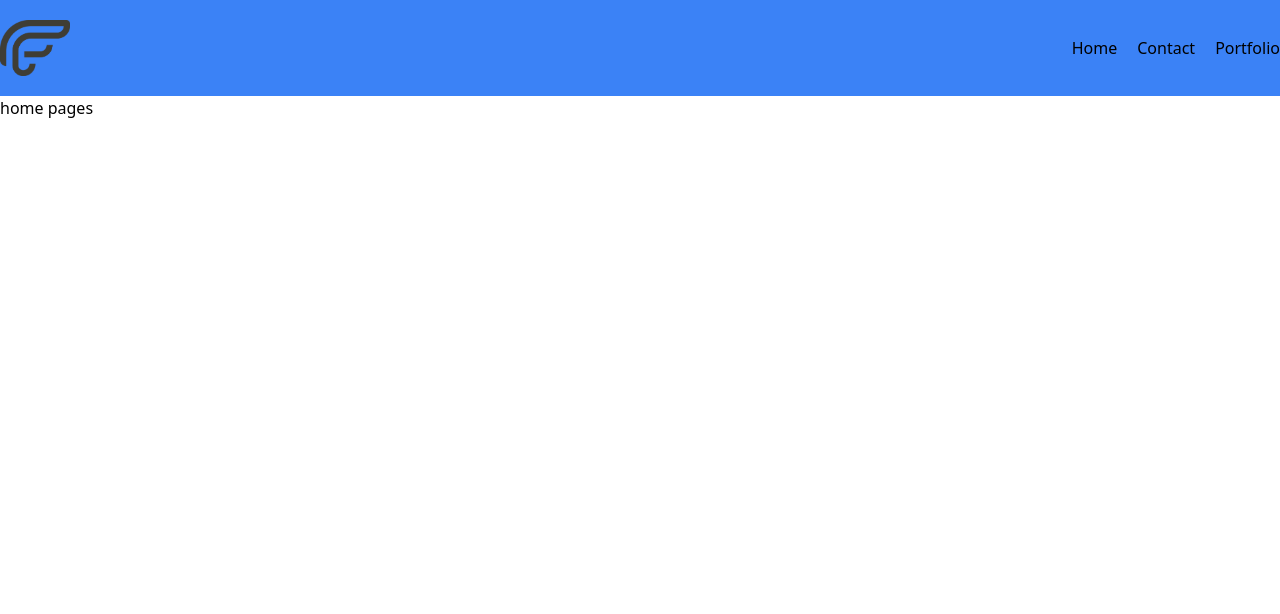
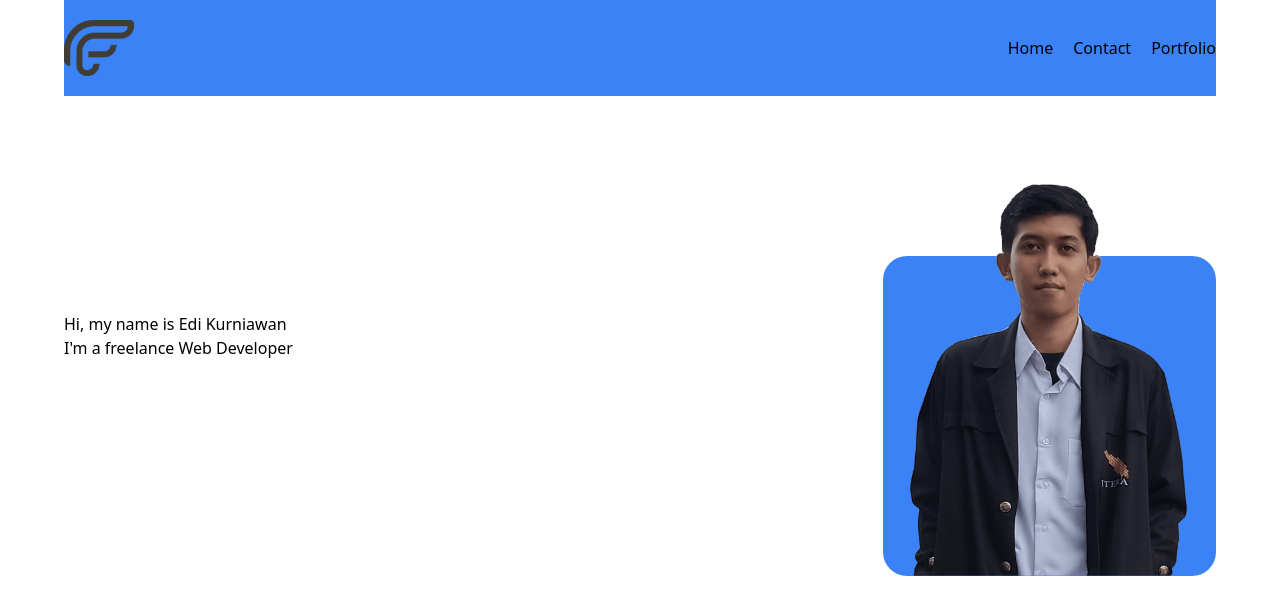
Before and after one commit to edikurniawan-dev/edikurniawan.dev, a React (Create React App) app: page / in a window 1280 px wide. Shown: the top 614 px of the page. Built offline with nearby package versions, Linux system fonts and the light colour scheme.

Commit message:
update home page

```diff
--- a/public/index.html
+++ b/public/index.html
@@ -24,7 +24,7 @@
       work correctly both with client-side routing and a non-root public URL.
       Learn how to configure a non-root public URL by running `npm run build`.
     -->
-    <title>React App</title>
+        <title>Edi Kurniawan | Web Developer</title>
     </head>
     <body>
         <noscript>You need to enable JavaScript to run this app.</noscript>
@@ -38,6 +38,5 @@
 
       To begin the development, run `npm start` or `yarn start`.
       To create a production bundle, use `npm run build` or `yarn build`.
-    -->
-  </body>
+    --></body>
 </html>
--- a/src/App.js
+++ b/src/App.js
@@ -6,9 +6,11 @@ import './tailwind.css';
 
 const App = () => {
     return (
-        <div>
-            <Navbar />
-            <Router />
+        <div className="bg-white">
+            <div className="container mx-auto max-w-6xl">
+                <Navbar />
+                <Router />
+            </div>
         </div>
     );
 };
--- a/src/pages/Home.jsx
+++ b/src/pages/Home.jsx
@@ -1,7 +1,25 @@
 import React from 'react';
+import Myfoto from '../images/me.png';
 
 const Home = () => {
-    return <div>home pages</div>;
+    return (
+        <div className="flex items-center justify-between">
+            <div className="w-3/5">
+                <h3>Hi, my name is Edi Kurniawan</h3>
+                <h1>I'm a freelance Web Developer</h1>
+            </div>
+            <div className="w-2/5 pt-40 relative">
+                <div className="flex justify-end pr-5">
+                    <img
+                        src={Myfoto}
+                        className="absolute h-5/6 -mt-20"
+                        alt=""
+                    />
+                </div>
+                <div className="bg-blue-500 ml-32 pb-80 rounded-3xl"></div>
+            </div>
+        </div>
+    );
 };
 
 export default Home;
```
Also changed, not shown: src/pages/Resume.jsx (added). Lines whose indentation alone changed are shown as unchanged.
